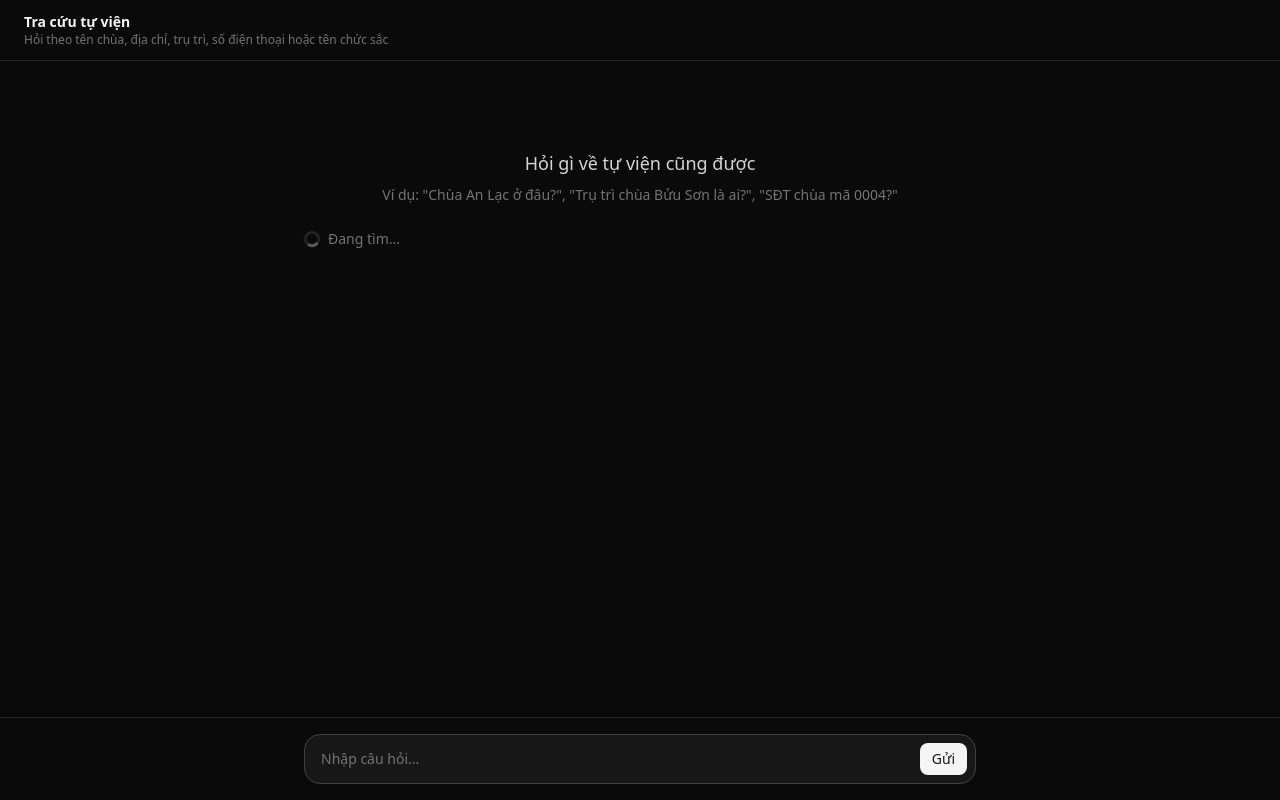
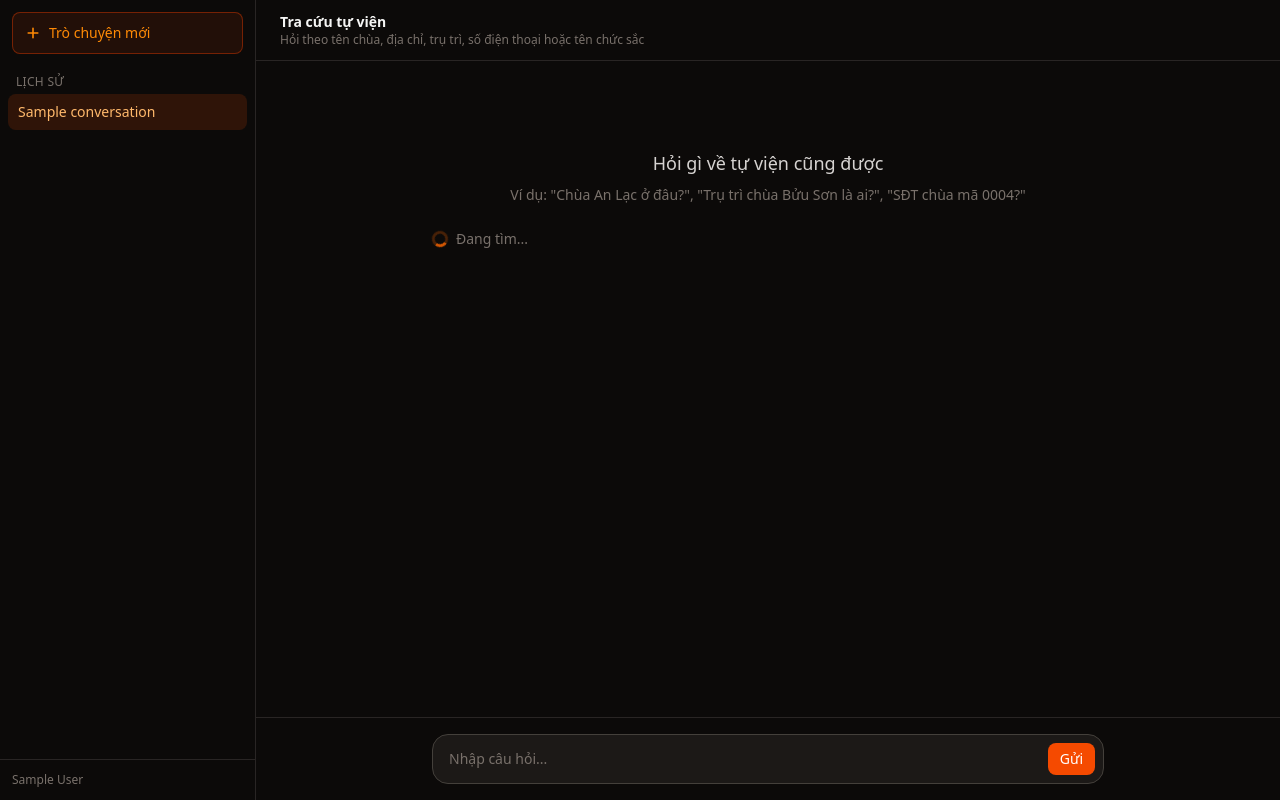
Before and after one commit to hoanganhkgdev/tratailieu, a Laravel app: page /tra-cuu in a window 1280 px wide. Run offline with Laravel 12, Linux system fonts and the light colour scheme; a user stored in the database is signed in; tables that the repository leaves empty hold one stand-in row (values such as "Sample post"); style sheets or scripts are compiled from the project's sources; some libraries are stand-ins or nearby versions.

Commit message:
Thêm sidebar + lịch sử chat + tông màu cam cho trang tra cứu
- Bảng conversations/messages lưu lịch sử chat theo từng user
- Sidebar: nút "Trò chuyện mới", danh sách lịch sử (chọn/xoá được)
- Đổi giao diện từ neutral sang tông cam (stone + orange accent)

Co-Authored-By: Claude Sonnet 5 <noreply@anthropic.com>

```diff
--- a/app/Livewire/TempleChat.php
+++ b/app/Livewire/TempleChat.php
@@ -2,18 +2,69 @@
 
 namespace App\Livewire;
 
+use App\Models\Conversation;
+use App\Models\Message;
 use App\Services\TempleChatService;
 use App\Services\TempleSearchService;
+use Illuminate\Support\Facades\Auth;
+use Illuminate\Support\Str;
 use Livewire\Attributes\Layout;
 use Livewire\Component;
 
 #[Layout('layouts.chat')]
 class TempleChat extends Component
 {
-    /** @var array<int, array{role: string, content: string, temples?: array}> */
-    public array $messages = [];
+    public ?int $conversationId = null;
 
     public string $question = '';
+
+    public function mount(): void
+    {
+        $latest = Auth::user()->conversations()->latest('id')->first();
+
+        if ($latest) {
+            $this->conversationId = $latest->id;
+        }
+    }
+
+    /** @return \Illuminate\Support\Collection<int, Conversation> */
+    private function loadConversations()
+    {
+        return Auth::user()->conversations()->latest('id')->get();
+    }
+
+    /** @return \Illuminate\Support\Collection<int, Message> */
+    private function loadMessages()
+    {
+        if (! $this->conversationId) {
+            return collect();
+        }
+
+        return Message::where('conversation_id', $this->conversationId)->orderBy('created_at')->get();
+    }
+
+    public function newChat(): void
+    {
+        $this->conversationId = null;
+        $this->question = '';
+    }
+
+    public function selectConversation(int $conversationId): void
+    {
+        $conversation = Auth::user()->conversations()->findOrFail($conversationId);
+        $this->conversationId = $conversation->id;
+        $this->question = '';
+    }
+
+    public function deleteConversation(int $conversationId): void
+    {
+        $conversation = Auth::user()->conversations()->findOrFail($conversationId);
+        $conversation->delete();
+
+        if ($this->conversationId === $conversationId) {
+            $this->newChat();
+        }
+    }
 
     public function ask(): void
     {
@@ -23,31 +74,42 @@ class TempleChat extends Component
             return;
         }
 
-        $this->messages[] = ['role' => 'user', 'content' => $question];
+        if (! $this->conversationId) {
+            $conversation = Auth::user()->conversations()->create([
+                'title' => Str::limit($question, 60),
+            ]);
+            $this->conversationId = $conversation->id;
+        }
+
+        Message::create([
+            'conversation_id' => $this->conversationId,
+            'role'            => 'user',
+            'content'         => $question,
+        ]);
+
         $this->question = '';
 
         $temples = app(TempleSearchService::class)->search($question);
         $answer = app(TempleChatService::class)->ask($question, $temples);
 
-        $this->messages[] = [
-            'role'    => 'assistant',
-            'content' => $answer,
-            'temples' => $temples->map(fn ($t) => [
+        Message::create([
+            'conversation_id' => $this->conversationId,
+            'role'            => 'assistant',
+            'content'         => $answer,
+            'temples'         => $temples->map(fn ($t) => [
                 'name'         => $t->name,
                 'code'         => $t->code,
                 'province'     => $t->province?->name,
                 'download_url' => $t->latestDocument?->download_url,
             ])->all(),
-        ];
-    }
-
-    public function clearHistory(): void
-    {
-        $this->messages = [];
+        ]);
     }
 
     public function render()
     {
-        return view('livewire.temple-chat');
+        return view('livewire.temple-chat', [
+            'conversations' => $this->loadConversations(),
+            'messages'      => $this->loadMessages(),
+        ]);
     }
 }
--- /dev/null
+++ b/app/Models/Conversation.php
@@ -0,0 +1,22 @@
+<?php
+
+namespace App\Models;
+
+use Illuminate\Database\Eloquent\Model;
+use Illuminate\Database\Eloquent\Relations\BelongsTo;
+use Illuminate\Database\Eloquent\Relations\HasMany;
+
+class Conversation extends Model
+{
+    protected $fillable = ['user_id', 'title'];
+
+    public function user(): BelongsTo
+    {
+        return $this->belongsTo(User::class);
+    }
+
+    public function messages(): HasMany
+    {
+        return $this->hasMany(Message::class)->orderBy('created_at');
+    }
+}
--- /dev/null
+++ b/app/Models/Message.php
@@ -0,0 +1,20 @@
+<?php
+
+namespace App\Models;
+
+use Illuminate\Database\Eloquent\Model;
+use Illuminate\Database\Eloquent\Relations\BelongsTo;
+
+class Message extends Model
+{
+    protected $fillable = ['conversation_id', 'role', 'content', 'temples'];
+
+    protected $casts = [
+        'temples' => 'array',
+    ];
+
+    public function conversation(): BelongsTo
+    {
+        return $this->belongsTo(Conversation::class);
+    }
+}
--- a/app/Models/User.php
+++ b/app/Models/User.php
@@ -7,6 +7,7 @@ use Database\Factories\UserFactory;
 use Filament\Models\Contracts\FilamentUser;
 use Filament\Panel;
 use Illuminate\Database\Eloquent\Factories\HasFactory;
+use Illuminate\Database\Eloquent\Relations\HasMany;
 use Illuminate\Foundation\Auth\User as Authenticatable;
 use Illuminate\Notifications\Notifiable;
 
@@ -18,6 +19,11 @@ class User extends Authenticatable implements FilamentUser
     public function canAccessPanel(Panel $panel): bool
     {
         return true;
+    }
+
+    public function conversations(): HasMany
+    {
+        return $this->hasMany(Conversation::class);
     }
 
     /**
--- a/resources/views/layouts/chat.blade.php
+++ b/resources/views/layouts/chat.blade.php
@@ -7,7 +7,7 @@
     @vite(['resources/css/app.css', 'resources/js/app.js'])
     @livewireStyles
 </head>
-<body class="h-full bg-neutral-950 text-neutral-100 antialiased">
+<body class="h-full bg-stone-950 text-stone-100 antialiased">
     {{ $slot }}
     @livewireScripts
 </body>
--- a/resources/views/livewire/temple-chat.blade.php
+++ b/resources/views/livewire/temple-chat.blade.php
@@ -1,17 +1,55 @@
-<div class="flex h-screen flex-col">
-    <header class="flex items-center justify-between border-b border-neutral-800 px-4 py-3 sm:px-6">
-        <div>
-            <h1 class="text-sm font-semibold text-neutral-100">Tra cứu tự viện</h1>
-            <p class="text-xs text-neutral-500">Hỏi theo tên chùa, địa chỉ, trụ trì, số điện thoại hoặc tên chức sắc</p>
+<div class="flex h-screen">
+    {{-- Sidebar --}}
+    <aside class="flex w-64 shrink-0 flex-col border-r border-stone-800 bg-stone-950">
+        <div class="p-3">
+            <button
+                wire:click="newChat"
+                class="flex w-full items-center gap-2 rounded-lg border border-orange-700/50 bg-orange-600/10 px-3 py-2.5 text-sm font-medium text-orange-400 transition hover:bg-orange-600/20"
+            >
+                <svg class="h-4 w-4" viewBox="0 0 20 20" fill="currentColor"><path d="M10 3a1 1 0 011 1v5h5a1 1 0 110 2h-5v5a1 1 0 11-2 0v-5H4a1 1 0 110-2h5V4a1 1 0 011-1z"/></svg>
+                Trò chuyện mới
+            </button>
         </div>
-        @if (count($messages))
+
+        <div class="flex-1 overflow-y-auto px-2 pb-3">
+            <p class="px-2 pb-1 pt-2 text-xs font-medium uppercase tracking-wide text-stone-500">Lịch sử</p>
+            <div class="flex flex-col gap-0.5">
+                @forelse ($conversations as $conversation)
+                    <div class="group flex items-center gap-1">
                         <button
-                wire:click="clearHistory"
-                class="rounded-md border border-neutral-700 px-3 py-1.5 text-xs text-neutral-300 hover:bg-neutral-800"
+                            wire:click="selectConversation({{ $conversation->id }})"
+                            @class([
+                                'flex-1 truncate rounded-lg px-2.5 py-2 text-left text-sm transition',
+                                'bg-orange-600/15 text-orange-300' => $conversation->id === $conversationId,
+                                'text-stone-300 hover:bg-stone-900' => $conversation->id !== $conversationId,
+                            ])
                         >
-                Xoá lịch sử
+                            {{ $conversation->title ?: 'Trò chuyện' }}
                         </button>
-        @endif
+                        <button
+                            wire:click="deleteConversation({{ $conversation->id }})"
+                            wire:confirm="Xoá cuộc trò chuyện này?"
+                            class="hidden shrink-0 rounded-md p-1.5 text-stone-500 hover:bg-stone-900 hover:text-red-400 group-hover:block"
+                        >
+                            <svg class="h-4 w-4" viewBox="0 0 20 20" fill="currentColor"><path fill-rule="evenodd" d="M8.75 1A2.75 2.75 0 006 3.75v.443c-.795.077-1.584.176-2.365.298a.75.75 0 10.23 1.482l.149-.022.841 10.518A2.75 2.75 0 007.596 19h4.807a2.75 2.75 0 002.742-2.53l.841-10.52.149.023a.75.75 0 00.23-1.482A41.03 41.03 0 0014 4.193V3.75A2.75 2.75 0 0011.25 1h-2.5zM10 4c.84 0 1.673.025 2.5.075V3.75c0-.69-.56-1.25-1.25-1.25h-2.5c-.69 0-1.25.56-1.25 1.25v.325C8.327 4.025 9.16 4 10 4zM8.58 7.72a.75.75 0 00-1.5.06l.3 7.5a.75.75 0 101.5-.06l-.3-7.5zm4.34.06a.75.75 0 10-1.5-.06l-.3 7.5a.75.75 0 101.5.06l.3-7.5z" clip-rule="evenodd"/></svg>
+                        </button>
+                    </div>
+                @empty
+                    <p class="px-2.5 py-2 text-sm text-stone-600">Chưa có cuộc trò chuyện nào.</p>
+                @endforelse
+            </div>
+        </div>
+
+        <div class="border-t border-stone-800 p-3 text-xs text-stone-500">
+            {{ auth()->user()->name }}
+        </div>
+    </aside>
+
+    {{-- Main --}}
+    <div class="flex flex-1 flex-col">
+        <header class="border-b border-stone-800 px-4 py-3 sm:px-6">
+            <h1 class="text-sm font-semibold text-stone-100">Tra cứu tự viện</h1>
+            <p class="text-xs text-stone-500">Hỏi theo tên chùa, địa chỉ, trụ trì, số điện thoại hoặc tên chức sắc</p>
         </header>
 
         <div
@@ -21,26 +59,26 @@
         >
             <div class="mx-auto flex max-w-2xl flex-col gap-6">
                 @forelse ($messages as $message)
-                @if ($message['role'] === 'user')
+                    @if ($message->role === 'user')
                         <div class="flex justify-end">
-                        <div class="max-w-[80%] rounded-2xl bg-neutral-100 px-4 py-2.5 text-sm text-neutral-900">
-                            {{ $message['content'] }}
+                            <div class="max-w-[80%] rounded-2xl bg-orange-600 px-4 py-2.5 text-sm text-white">
+                                {{ $message->content }}
                             </div>
                         </div>
                     @else
                         <div class="flex flex-col gap-3">
-                        <p class="whitespace-pre-line text-sm leading-relaxed text-neutral-200">{{ $message['content'] }}</p>
+                            <p class="whitespace-pre-line text-sm leading-relaxed text-stone-200">{{ $message->content }}</p>
 
-                        @if (!empty($message['temples']))
+                            @if (!empty($message->temples))
                                 <div class="flex flex-col gap-2">
-                                @foreach ($message['temples'] as $temple)
-                                    <div class="flex items-center justify-between gap-3 rounded-lg border border-neutral-800 bg-neutral-900 px-3 py-2 text-xs">
-                                        <span class="text-neutral-300">
-                                            <span class="font-medium text-neutral-100">{{ $temple['code'] }} — {{ $temple['name'] }}</span>
-                                            <span class="text-neutral-500">({{ $temple['province'] ?? 'chưa rõ tỉnh' }})</span>
+                                    @foreach ($message->temples as $temple)
+                                        <div class="flex items-center justify-between gap-3 rounded-lg border border-stone-800 bg-stone-900 px-3 py-2 text-xs">
+                                            <span class="text-stone-300">
+                                                <span class="font-medium text-stone-100">{{ $temple['code'] }} — {{ $temple['name'] }}</span>
+                                                <span class="text-stone-500">({{ $temple['province'] ?? 'chưa rõ tỉnh' }})</span>
                                             </span>
                                             @if ($temple['download_url'])
-                                            <a href="{{ $temple['download_url'] }}" target="_blank" class="shrink-0 font-medium text-emerald-400 hover:underline">
+                                                <a href="{{ $temple['download_url'] }}" target="_blank" class="shrink-0 font-medium text-orange-400 hover:underline">
                                                     Tải file gốc
                                                 </a>
                                             @endif
@@ -52,13 +90,13 @@
                     @endif
                 @empty
                     <div class="mt-16 flex flex-col items-center gap-2 text-center">
-                    <p class="text-lg font-medium text-neutral-300">Hỏi gì về tự viện cũng được</p>
-                    <p class="text-sm text-neutral-500">Ví dụ: "Chùa An Lạc ở đâu?", "Trụ trì chùa Bửu Sơn là ai?", "SĐT chùa mã 0004?"</p>
+                        <p class="text-lg font-medium text-stone-300">Hỏi gì về tự viện cũng được</p>
+                        <p class="text-sm text-stone-500">Ví dụ: "Chùa An Lạc ở đâu?", "Trụ trì chùa Bửu Sơn là ai?", "SĐT chùa mã 0004?"</p>
                     </div>
                 @endforelse
 
-            <div wire:loading wire:target="ask" class="flex items-center gap-2 text-sm text-neutral-500">
-                <svg class="h-4 w-4 animate-spin" viewBox="0 0 24 24" fill="none">
+                <div wire:loading wire:target="ask" class="flex items-center gap-2 text-sm text-stone-500">
+                    <svg class="h-4 w-4 animate-spin text-orange-500" viewBox="0 0 24 24" fill="none">
                         <circle class="opacity-25" cx="12" cy="12" r="10" stroke="currentColor" stroke-width="4"></circle>
                         <path class="opacity-75" fill="currentColor" d="M4 12a8 8 0 018-8V0C5.373 0 0 5.373 0 12h4z"></path>
                     </svg>
@@ -67,27 +105,28 @@
             </div>
         </div>
 
-    <div class="border-t border-neutral-800 px-4 py-4 sm:px-6">
+        <div class="border-t border-stone-800 px-4 py-4 sm:px-6">
             <form
                 wire:submit="ask"
                 @submit="$wire.dispatch('message-sent')"
-            class="mx-auto flex max-w-2xl items-end gap-2 rounded-2xl border border-neutral-700 bg-neutral-900 p-2"
+                class="mx-auto flex max-w-2xl items-end gap-2 rounded-2xl border border-stone-700 bg-stone-900 p-2 focus-within:border-orange-600"
             >
                 <textarea
                     wire:model="question"
                     wire:keydown.enter.prevent="ask"
                     rows="1"
                     placeholder="Nhập câu hỏi..."
-                class="flex-1 resize-none bg-transparent px-2 py-1.5 text-sm text-neutral-100 placeholder:text-neutral-500 focus:outline-none"
+                    class="flex-1 resize-none bg-transparent px-2 py-1.5 text-sm text-stone-100 placeholder:text-stone-500 focus:outline-none"
                 ></textarea>
                 <button
                     type="submit"
                     wire:loading.attr="disabled"
                     wire:target="ask"
-                class="shrink-0 rounded-lg bg-neutral-100 px-3 py-1.5 text-sm font-medium text-neutral-900 disabled:opacity-50"
+                    class="shrink-0 rounded-lg bg-orange-600 px-3 py-1.5 text-sm font-medium text-white transition hover:bg-orange-500 disabled:opacity-50"
                 >
                     Gửi
                 </button>
             </form>
         </div>
     </div>
+</div>
```
Also changed, not shown: tests/Feature/TempleModuleSmokeTest.php (+45 -1 lines), database/migrations/2026_07_07_225217_create_conversations_table.php (added), database/migrations/2026_07_07_225217_create_messages_table.php (added). Lines whose indentation alone changed are shown as unchanged.
